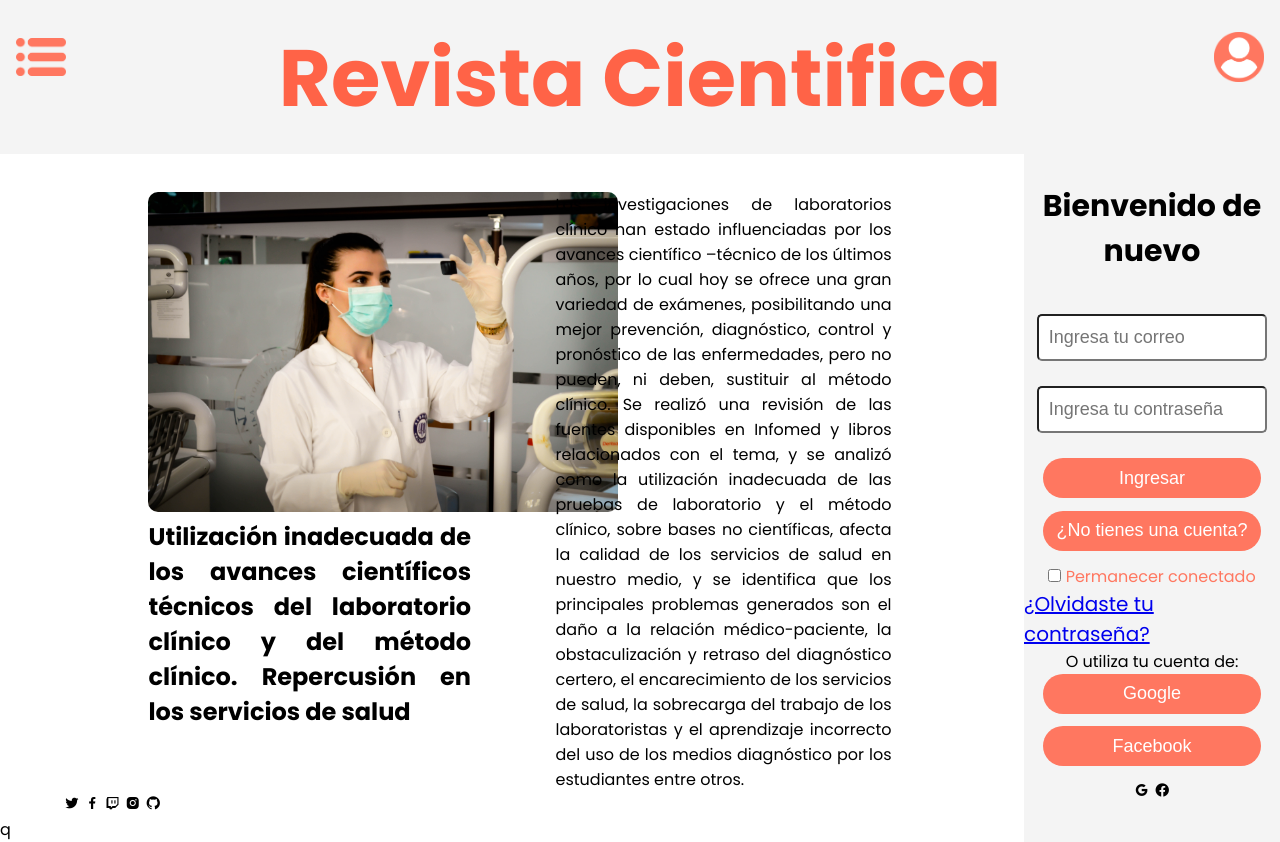
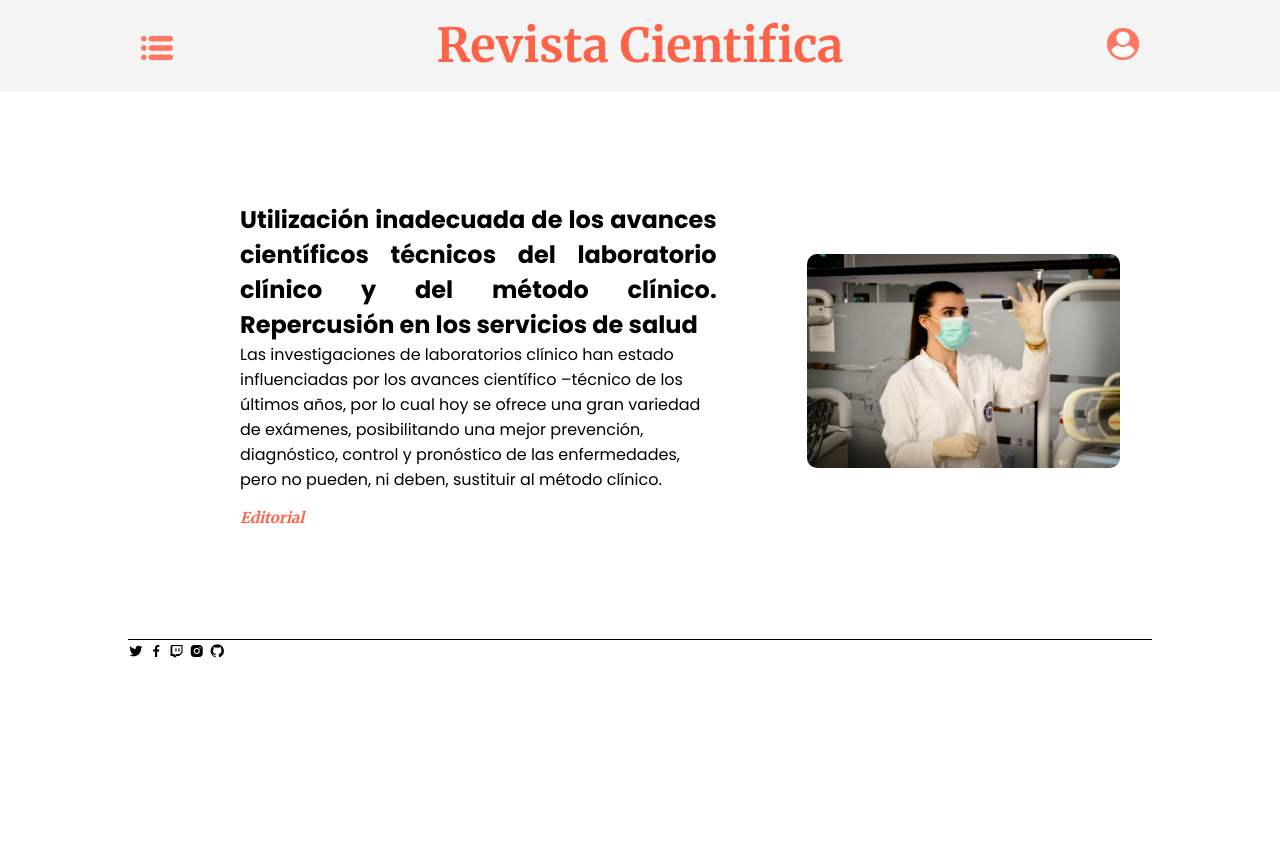
Before and after one commit to Santy5820/revista-cientifica, a plain HTML site: page index.html in a window 1280 px wide. After the commit the page ends 800 px from the top, so only its background shows below. Drawn offline with nearby package versions, Linux system fonts and the light colour scheme.

Commit message:
Primera version personal de mi pagina web

```diff
--- /dev/null
+++ b/css/logins.css
@@ -0,0 +1,67 @@
+*{
+    font-family: 'Poppins', sans-serif;
+}
+
+.contenedor{
+    width: 80%;
+    max-width: 1200px;
+    overflow: hidden;
+    margin: auto;
+}
+
+
+.card-template{
+    width: 100%;
+    padding: 2rem;
+    background-color: white;
+    border-radius: 5rem;
+    border: 1px solid;
+    align-items: center;
+}
+.login.grid{
+    grid-template-columns: repeat(1, 1fr);
+    grid-template-rows: repeat(5, 1fr);
+}
+
+.ing-correo{
+    width: max-content;
+    padding: 1rem;
+    grid-column: 1/1;
+    grid-row: 1/5;
+}
+
+.ing-contra{
+    width: max-content;
+    padding: 1rem;
+    grid-column: 1/1;
+    grid-row: 2/5;
+}
+
+.button{
+    width: max-content;
+    grid-column: 1/1;
+    grid-row: 3/5;
+}
+
+.registro{
+    width: max-content;
+    grid-column: 1/1;
+    grid-row: 4/5;
+}
+
+.rec-paswd{
+    width: max-content;
+    padding: 1rem;
+    grid-column: 1/1;
+    grid-row: 5/5;
+}
+
+.main{
+    display: grid;
+    grid-template-columns: 100%;
+    column-gap: var(--gap);
+    width: calc(100% - 2rem);
+    margin-left: 1rem;
+    margin-right: 1rem;
+    max-width: var(--max-width);
+}
--- a/css/style.css
+++ b/css/style.css
@@ -1,3 +1,5 @@
+/* All */
+
 *{
     margin:  0;
     padding: 0;
@@ -9,19 +11,23 @@ body{
     font-family: 'Poppins', sans-serif;
 }
 
+/* Principal */
+
 .main{
-    padding-top: 12rem;
+    padding-top: 90px;
 }
 
-.contenedor-head{
-    width: 100%;
+.contenedor{
+    width: 80%;
+    max-width: 1200px;
     overflow: hidden;
     margin: auto;
 }
 
-.contenedor{
-    width: 90%;
-    max-width: 1800px;
+/* Head */
+
+.contenedor-head{
+    width: 80%;
     overflow: hidden;
     margin: auto;
 }
@@ -40,27 +46,28 @@ body{
 }
 
 h1{
-    padding: 0%;
-    margin-top: -80px;
+    font-family: 'Merriweather', serif;
+    margin-right: 100px;
+    margin-left: 100px;
+    margin-top: -60px;
+    font-size: 47px;
     text-align: center;
     color: tomato;
 }
 
 .container-icons{
-    margin-top: 1rem;
-    padding: 0%;
     display: flex;
     justify-content: space-between;
     align-items: enter;
 }
 
 .icon-menu{
-    width: 50px;
+    width: 32px;
     cursor: pointer;
 }
 
 .icon-user{
-    width: 50px;
+    width: 32px;
     cursor: pointer;
 }
 
@@ -79,8 +86,87 @@ h1{
     transform: translate(-110%);
 }
 
+/* Articulo destacado */
 
-.cont-inicio-sesion{
+.articulo-destacado{
+    align-items: center;
+    padding: 2rem;
+    display: grid;
+    grid-template-columns: repeat(3, 1fr);
+    grid-gap: 10px;
+    grid-auto-rows: minmax(100px, auto);
+    border-bottom: 1px solid;
+}
+
+.title-n-cont{
+    padding: 5rem;
+    grid-column: 1/3;
+    grid-row: 1;
+}
+
+.img-articulo{
+    grid-column: 3/3;
+    grid-row: 1;
+}
+
+.img-art-pri{
+    width: 100%;
+    border-radius: 10px;
+    box-shadow: 10px;
+}
+.pie-de-pag{
+    padding-top: 1rem;
+    font-family: 'Merriweather', serif;
+    color: tomato;
+    font-style:oblique;
+    font-size: 15px;
+}
+.titulo-art{
+    text-align: justify;
+}
+
+/* .articulo-destacado{
+    display: flex;
+    justify-content: space-evenly;
+    align-items: center;
+    flex-wrap: wrap;
+    border-bottom: 1px solid;
+}
+.img-art-pri{
+    width: 100%;
+    border-radius: 10px;
+    box-shadow: 10px;
+}
+
+.cont-articulo{
+    text-align: justify;
+}
+
+.title-n-cont{
+    width: 45%;
+    padding: 5rem;
+}
+
+.titulo-art{
+    padding-bottom: 1rem;
+    text-align: justify;
+}
+
+.img-articulo{
+    width: 50%;
+}
+
+.pie-de-pag{
+    padding-top: 1rem;
+    font-family: 'Merriweather', serif;
+    color: tomato;
+    font-style:oblique;
+    font-size: 15px;
+} */
+
+/* Inicio de sesion */
+
+/* .cont-inicio-sesion{
     position: fixed;
     background-color: rgba(244, 244, 244, 100);
     width: 20vw;
@@ -90,34 +176,7 @@ h1{
     flex-direction: column;
     height: 100%;
     align-items: center;
-}
-
-
-.articulo-destacado{
-    display: flex;
-    justify-content: space-evenly;
-    /* align-items: center; */
-    flex-wrap: wrap;
-}
-.img-art-pri{
-    width: 470px;
-    border-radius: 10px;
-    box-shadow: 10px;
-}
-
-.cont-articulo{
-    width: 50%;
-    padding-right: 15rem;
-    text-align: justify;
-}
-
-.title-n-img{
-    width: 28%;
-}
-
-.title{
-    text-align: justify;
-}
+} */
 
 .tit-saludo{
     margin-top: 30px;
--- a/index.html
+++ b/index.html
@@ -11,13 +11,17 @@
     <link rel="preconnect" href="https://fonts.googleapis.com">
     <link rel="preconnect" href="https://fonts.gstatic.com" crossorigin>
     <link href="https://fonts.googleapis.com/css2?family=Poppins:ital,wght@0,100;0,200;0,300;0,400;0,500;0,600;0,700;0,800;0,900;1,100;1,200;1,300;1,400;1,500;1,600;1,700;1,800;1,900&display=swap" rel="stylesheet">
+    <link rel="preconnect" href="https://fonts.googleapis.com">
+    <link rel="preconnect" href="https://fonts.gstatic.com" crossorigin>
+    <link href="https://fonts.googleapis.com/css2?family=Merriweather:wght@700&display=swap" rel="stylesheet">
 </head>
+
 <body>
     <header class="header" id="inicio">
         <div class="contenedor-head">
                 <div class="container-icons">
                     <a href="#"><img src="img/menuF.png" alt="" class = "icon-menu"></a>
-                    <a href="#"><img src="img/userF.png" alt="" class = "icon-user"></a>
+                    <a href="login.html"><img src="img/userF.png" alt="" class = "icon-user"></a>
                 </div>
                 <a href="#"><h1 class ="tituloPrincipal">Revista Cientifica</h1></a>
                 <nav class="menu-navegacion">
@@ -33,38 +37,28 @@
         </div>
     </header>
 
+
+
     <main class = "main">
         <div class="contenedor">
             <div class="articulo-destacado">
-                <section class="title-n-img">
-                    <div class="img-art">
-                        <img src="img/doctora.jpg" alt=""class="img-art-pri">
-                    </div>
-                    <div class="title">
+                <section class="title-n-cont">
+                    <div class="titulo-art">
                         <h2 class = "titulo-art"> Utilización inadecuada de los avances científicos técnicos del laboratorio clínico y del método clínico. Repercusión en los servicios de salud</h2>
                     </div>
+                    <div class="cont-articulo">
+                        <p class="contenido-art">Las investigaciones de laboratorios clínico han estado influenciadas por los avances científico –técnico de los últimos años, por  lo cual hoy se ofrece una gran variedad de exámenes, posibilitando una mejor prevención, diagnóstico, control y pronóstico de las enfermedades, pero no pueden, ni deben, sustituir al método clínico.</p>
+                    </div>
+                    <div class="cont-pie">
+                        <h5 class="pie-de-pag">Editorial</h5>
+                    </div>
                 </section>
-                <div class="cont-articulo">
-                    <p class="contenido-art">Las investigaciones de laboratorios clínico han estado influenciadas por los avances científico –técnico de los últimos años, por  lo cual hoy se ofrece una gran variedad de exámenes, posibilitando una mejor prevención, diagnóstico, control y pronóstico de las enfermedades, pero no pueden, ni deben, sustituir al método clínico. Se realizó una revisión de las fuentes disponibles en Infomed y libros relacionados con el tema, y  se analizó como la utilización inadecuada de las pruebas de laboratorio y el método clínico, sobre bases no científicas,  afecta la calidad de los servicios de salud en nuestro medio, y se identifica que los principales problemas generados son el daño a la relación médico-paciente, la obstaculización y retraso del diagnóstico certero, el encarecimiento de los servicios de salud, la sobrecarga del trabajo de los laboratoristas y el aprendizaje incorrecto del uso de los medios diagnóstico por los estudiantes entre otros.</p>
+                <div class="img-articulo">
+                    <img src="img/doctora.jpg" alt=""class="img-art-pri">
                 </div>
             </div>
 
-            <div class="cont-inicio-sesion">
-                <h5 class="tit-saludo">Bienvenido de nuevo</h5>
-                <input type="text" class="controls" name="email" placeholder="Ingresa tu correo">
-                <input type="password" class="controls" name="password" placeholder="Ingresa tu contraseña">
-                <input class ="send-form" type="submit" value="Ingresar">
-                <input class= "btn-registro" type="button" value="¿No tienes una cuenta?">
-                <p class="per-cone"><input type="checkbox"> Permanecer conectado</p>
-                <p><a href="#" class="recuperar-contraseña">¿Olvidaste tu contraseña?</a></p>
-                <p>O utiliza tu cuenta de:</p>
-                <input class= "btn-google" type="button" value="Google">
-                <input class= "btn-fb" type="button" value="Facebook">
-                <div class="logos-ing">
-                    <i class='bx bxl-google'></i>
-                    <i class='bx bxl-facebook-circle' ></i>
-                </div>
-            </div>
+
         </div>
 
         <!-- <section class="articulo">
@@ -88,8 +82,7 @@
             <i class='bx bxl-instagram-alt' ></i>
             <i class='bx bxl-github'></i>
         </div>
-    </footer>q
-
+    </footer>
 
     <script src=""></script>
     <script src=""></script>
```
Also changed, not shown: login.html (added, +51 -0 lines).
